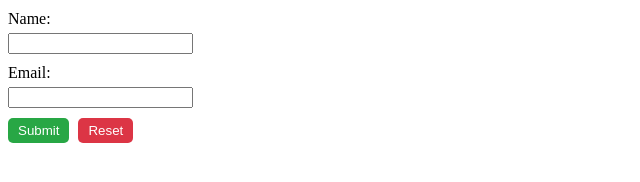
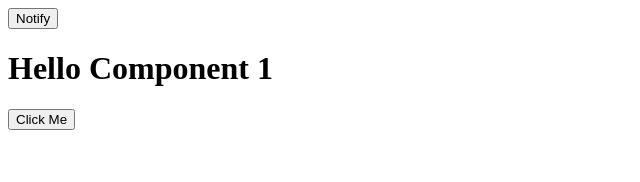
Before and after one commit to rendrazuriansyah/alpinejs-fundamentals, a plain HTML site: page index.html in a window 1280 px wide. Shown: the whole page, without its empty margins (0-640 px from the left). Drawn offline with nearby package versions, Linux system fonts and the light colour scheme.

Commit message:
feat: implement event dispatching and handling with Alpine.js
- Added a custom event `notify` with `$dispatch` to trigger an alert.
- Demonstrated inter-component communication using the `set-title` event.
- The first component dispatches the `notify` event, while the second listens to the `set-title` event to update its title.
- Used `@set-title.window` to listen for custom events on the window object, allowing components to share state.

This update shows how to use custom events and state sharing between Alpine.js components.

```diff
--- a/index.html
+++ b/index.html
@@ -11,68 +11,25 @@
 			defer
 			src="https://cdn.jsdelivr.net/npm/alpinejs@3.x.x/dist/cdn.min.js"
 		></script>
-		<style>
-			.form-group {
-				margin: 10px 0;
-			}
-			.form-group > * {
-				display: block;
-				margin-bottom: 5px;
-			}
-			.btn {
-				color: white;
-				border: none;
-				border-radius: 5px;
-				padding: 5px 10px;
-				margin-right: 5px;
-			}
-		</style>
 	</head>
-	<body x-data="formHandler()">
-		<div class="form-group">
-			<label for="name">Name:</label>
-			<input
-				type="text"
-				id="name"
-				x-ref="name"
-			/>
+	<body>
+		<div x-data>
+			<span @notify="alert('Hello Bubble')">
+				<button @click="$dispatch('notify')">Notify</button>
+			</span>
 		</div>
-		<div class="form-group">
-			<label for="email">Email:</label>
-			<input
-				type="email"
-				id="email"
-				x-ref="email"
-			/>
+
+		<div
+			x-data="{title: 'Hello Component 1'}"
+			@set-title.window="title = $event.detail"
+		>
+			<h1 x-text="title"></h1>
 		</div>
-		<button
-			class="btn"
-			@click="submitForm"
-			style="background-color: #28a745"
-		>
-			Submit
-		</button>
-		<button
-			class="btn"
-			@click="resetForm"
-			style="background-color: #dc3545"
-		>
-			Reset
-		</button>
-		<script>
-			function formHandler() {
-				return {
-					submitForm() {
-						alert(
-							`Name: ${this.$refs.name.value}, Email: ${this.$refs.email.value}`
-						);
-					},
-					resetForm() {
-						this.$refs.name.value = "";
-						this.$refs.email.value = "";
-					},
-				};
-			}
-		</script>
+
+		<div x-data>
+			<button @click="$dispatch('set-title', 'Hello Component 2')">
+				Click Me
+			</button>
+		</div>
 	</body>
 </html>
```
